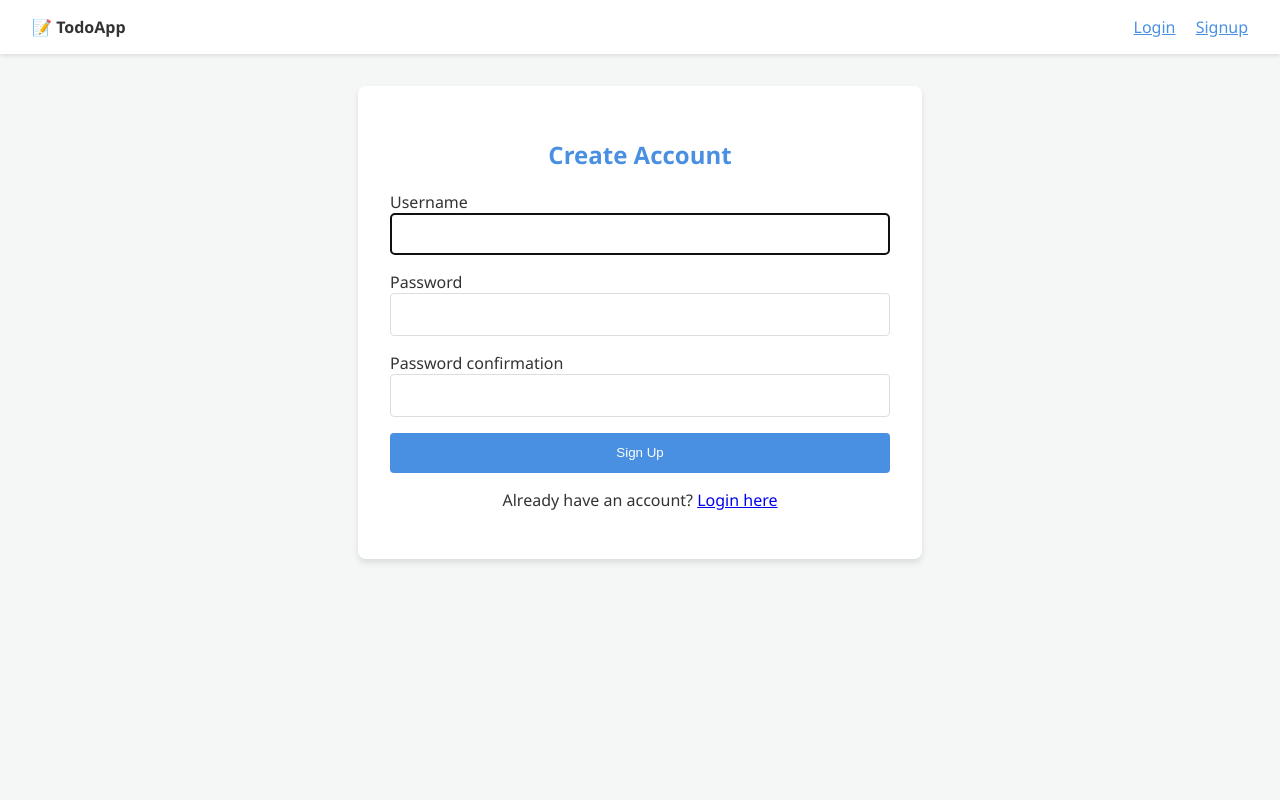
After one commit to solo3li/todoaction, a Django app: page /signup/ in a window 1280 px wide. The commit adds this page. Run offline with Django 5.2, Linux system fonts and the light colour scheme.

Commit message:
add auth

```diff
--- a/todo_project/settings.py
+++ b/todo_project/settings.py
@@ -116,3 +116,6 @@ USE_TZ = True
 # https://docs.djangoproject.com/en/6.0/howto/static-files/
 
 STATIC_URL = 'static/'
+
+LOGIN_REDIRECT_URL = 'todo_list'
+LOGOUT_REDIRECT_URL = 'login'
--- a/todos/models.py
+++ b/todos/models.py
@@ -1,6 +1,8 @@
 from django.db import models
+from django.contrib.auth.models import User
 
 class Todo(models.Model):
+    user = models.ForeignKey(User, on_delete=models.CASCADE, related_name='todos', null=True, blank=True)
     title = models.CharField(max_length=200)
     completed = models.BooleanField(default=False)
     created_at = models.DateTimeField(auto_now_add=True)
--- /dev/null
+++ b/todos/templates/registration/signup.html
@@ -0,0 +1,23 @@
+{% extends 'todos/base.html' %}
+
+{% block title %}Signup - Todo App{% endblock %}
+
+{% block content %}
+    <h2>Create Account</h2>
+    <form method="post">
+        {% csrf_token %}
+        {% for field in form %}
+            <div class="form-group">
+                <label>{{ field.label }}</label><br>
+                {{ field }}
+                {% if field.errors %}
+                    <p style="color: var(--danger-color); font-size: 0.8rem;">{{ field.errors.0 }}</p>
+                {% endif %}
+            </div>
+        {% endfor %}
+        <button type="submit" style="width: 100%;">Sign Up</button>
+    </form>
+    <p style="text-align: center; margin-top: 1rem;">
+        Already have an account? <a href="{% url 'login' %}">Login here</a>
+    </p>
+{% endblock %}
--- /dev/null
+++ b/todos/templates/todos/base.html
@@ -0,0 +1,119 @@
+<!DOCTYPE html>
+<html lang="en">
+<head>
+    <meta charset="UTF-8">
+    <meta name="viewport" content="width=device-width, initial-scale=1.0">
+    <title>{% block title %}Todo App{% endblock %}</title>
+    <style>
+        :root {
+            --primary-color: #4a90e2;
+            --bg-color: #f4f7f6;
+            --text-color: #333;
+            --card-bg: #fff;
+            --border-color: #ddd;
+            --success-color: #28a745;
+            --danger-color: #dc3545;
+        }
+
+        body {
+            font-family: 'Segoe UI', Tahoma, Geneva, Verdana, sans-serif;
+            background-color: var(--bg-color);
+            color: var(--text-color);
+            margin: 0;
+            display: flex;
+            flex-direction: column;
+            align-items: center;
+            min-height: 100vh;
+        }
+
+        nav {
+            width: 100%;
+            background-color: var(--card-bg);
+            padding: 1rem 2rem;
+            display: flex;
+            justify-content: space-between;
+            align-items: center;
+            box-shadow: 0 2px 4px rgba(0,0,0,0.1);
+            box-sizing: border-box;
+        }
+
+        .container {
+            width: 100%;
+            max-width: 500px;
+            margin-top: 2rem;
+            padding: 2rem;
+            background: var(--card-bg);
+            border-radius: 8px;
+            box-shadow: 0 4px 6px rgba(0,0,0,0.1);
+        }
+
+        h1, h2 { text-align: center; color: var(--primary-color); }
+
+        .form-group { margin-bottom: 1rem; }
+        input[type="text"], input[type="password"], input[type="email"] {
+            width: 100%;
+            padding: 0.8rem;
+            border: 1px solid var(--border-color);
+            border-radius: 4px;
+            box-sizing: border-box;
+        }
+
+        button, .btn {
+            background-color: var(--primary-color);
+            color: white;
+            padding: 0.8rem 1.2rem;
+            border: none;
+            border-radius: 4px;
+            cursor: pointer;
+            text-decoration: none;
+            display: inline-block;
+            transition: opacity 0.2s;
+        }
+
+        button:hover, .btn:hover { opacity: 0.9; }
+
+        .todo-item {
+            display: flex;
+            justify-content: space-between;
+            align-items: center;
+            padding: 1rem;
+            border-bottom: 1px solid var(--border-color);
+        }
+
+        .todo-item:last-child { border-bottom: none; }
+
+        .completed { text-decoration: line-through; color: #888; }
+
+        .actions a {
+            margin-left: 0.5rem;
+            font-size: 0.9rem;
+            color: var(--primary-color);
+        }
+
+        .actions a.delete { color: var(--danger-color); }
+
+        .auth-links a { color: var(--primary-color); margin-left: 1rem; }
+    </style>
+</head>
+<body>
+    <nav>
+        <a href="{% url 'todo_list' %}" style="font-weight: bold; text-decoration: none; color: inherit;">📝 TodoApp</a>
+        <div class="auth-links">
+            {% if user.is_authenticated %}
+                <span>Hello, {{ user.username }}</span>
+                <form action="{% url 'logout' %}" method="post" style="display:inline;">
+                    {% csrf_token %}
+                    <button type="submit" style="background:none; border:none; color:var(--primary-color); padding:0; font:inherit; cursor:pointer; margin-left:1rem;">Logout</button>
+                </form>
+            {% else %}
+                <a href="{% url 'login' %}">Login</a>
+                <a href="{% url 'signup' %}">Signup</a>
+            {% endif %}
+        </div>
+    </nav>
+
+    <div class="container">
+        {% block content %}{% endblock %}
+    </div>
+</body>
+</html>
--- a/todos/urls.py
+++ b/todos/urls.py
@@ -1,8 +1,12 @@
 from django.urls import path
+from django.contrib.auth import views as auth_views
 from . import views
 
 urlpatterns = [
     path('', views.todo_list, name='todo_list'),
     path('toggle/<int:pk>/', views.toggle_todo, name='toggle_todo'),
     path('delete/<int:pk>/', views.delete_todo, name='delete_todo'),
+    path('signup/', views.signup, name='signup'),
+    path('login/', auth_views.LoginView.as_view(), name='login'),
+    path('logout/', auth_views.LogoutView.as_view(next_page='login'), name='logout'),
 ]
--- a/todos/views.py
+++ b/todos/views.py
@@ -1,22 +1,39 @@
 from django.shortcuts import render, redirect, get_object_or_404
+from django.contrib.auth.decorators import login_required
+from django.contrib.auth.forms import UserCreationForm
+from django.contrib.auth import login
 from .models import Todo
 
+@login_required
 def todo_list(request):
-    todos = Todo.objects.all().order_by('-created_at')
+    todos = Todo.objects.filter(user=request.user).order_by('-created_at')
     if request.method == 'POST':
         title = request.POST.get('title')
         if title:
-            Todo.objects.create(title=title)
+            Todo.objects.create(user=request.user, title=title)
         return redirect('todo_list')
     return render(request, 'todos/todo_list.html', {'todos': todos})
 
+@login_required
 def toggle_todo(request, pk):
-    todo = get_object_or_404(Todo, pk=pk)
+    todo = get_object_or_404(Todo, pk=pk, user=request.user)
     todo.completed = not todo.completed
     todo.save()
     return redirect('todo_list')
 
+@login_required
 def delete_todo(request, pk):
-    todo = get_object_or_404(Todo, pk=pk)
+    todo = get_object_or_404(Todo, pk=pk, user=request.user)
     todo.delete()
     return redirect('todo_list')
+
+def signup(request):
+    if request.method == 'POST':
+        form = UserCreationForm(request.POST)
+        if form.is_valid():
+            user = form.save()
+            login(request, user)
+            return redirect('todo_list')
+    else:
+        form = UserCreationForm()
+    return render(request, 'registration/signup.html', {'form': form})
```
Also changed, not shown: todos/templates/registration/login.html (added, +23 -0 lines), todos/templates/todos/todo_list.html (+22 -25 lines), todos/tests.py (+17 -4 lines), todos/migrations/0002_todo_user.py (added).
